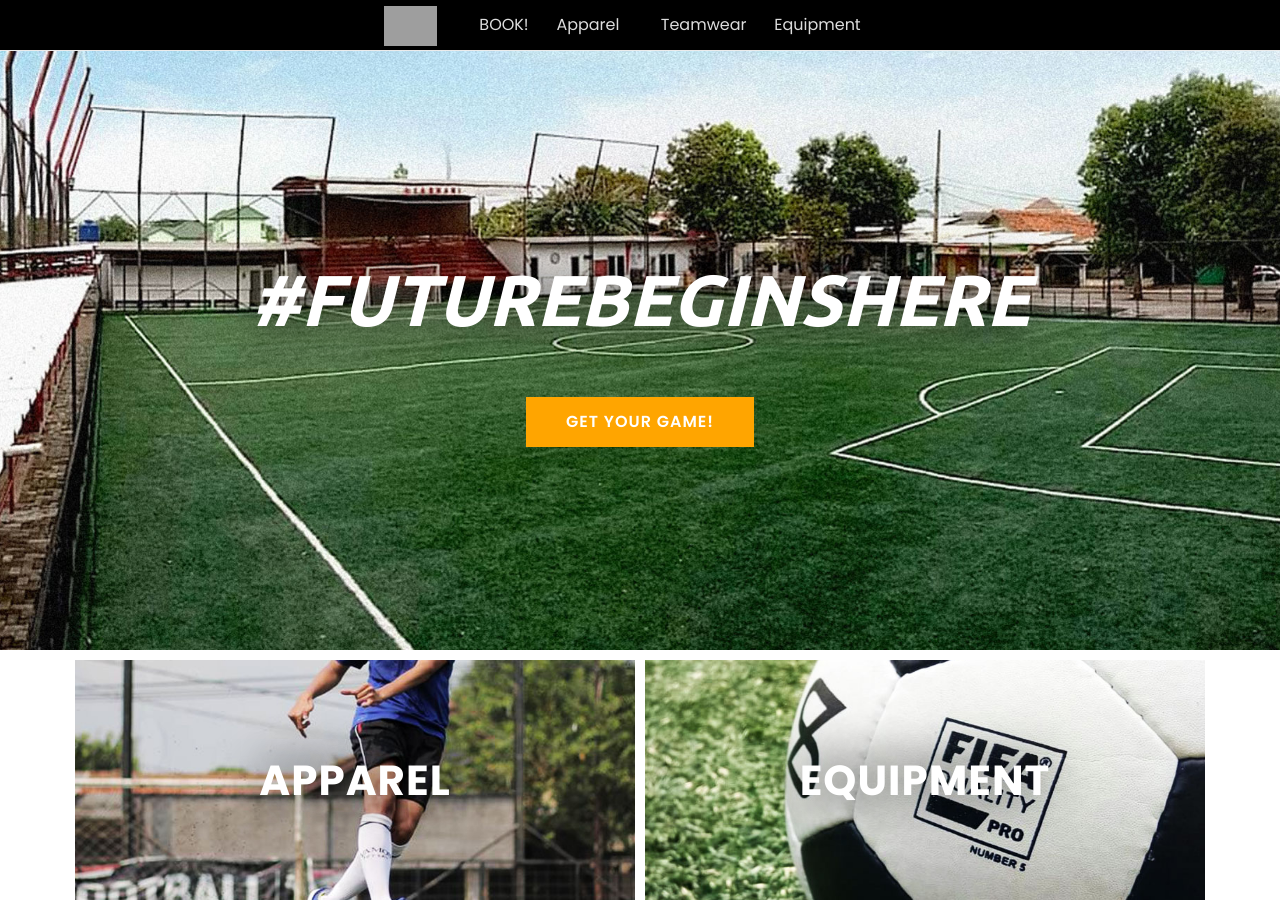
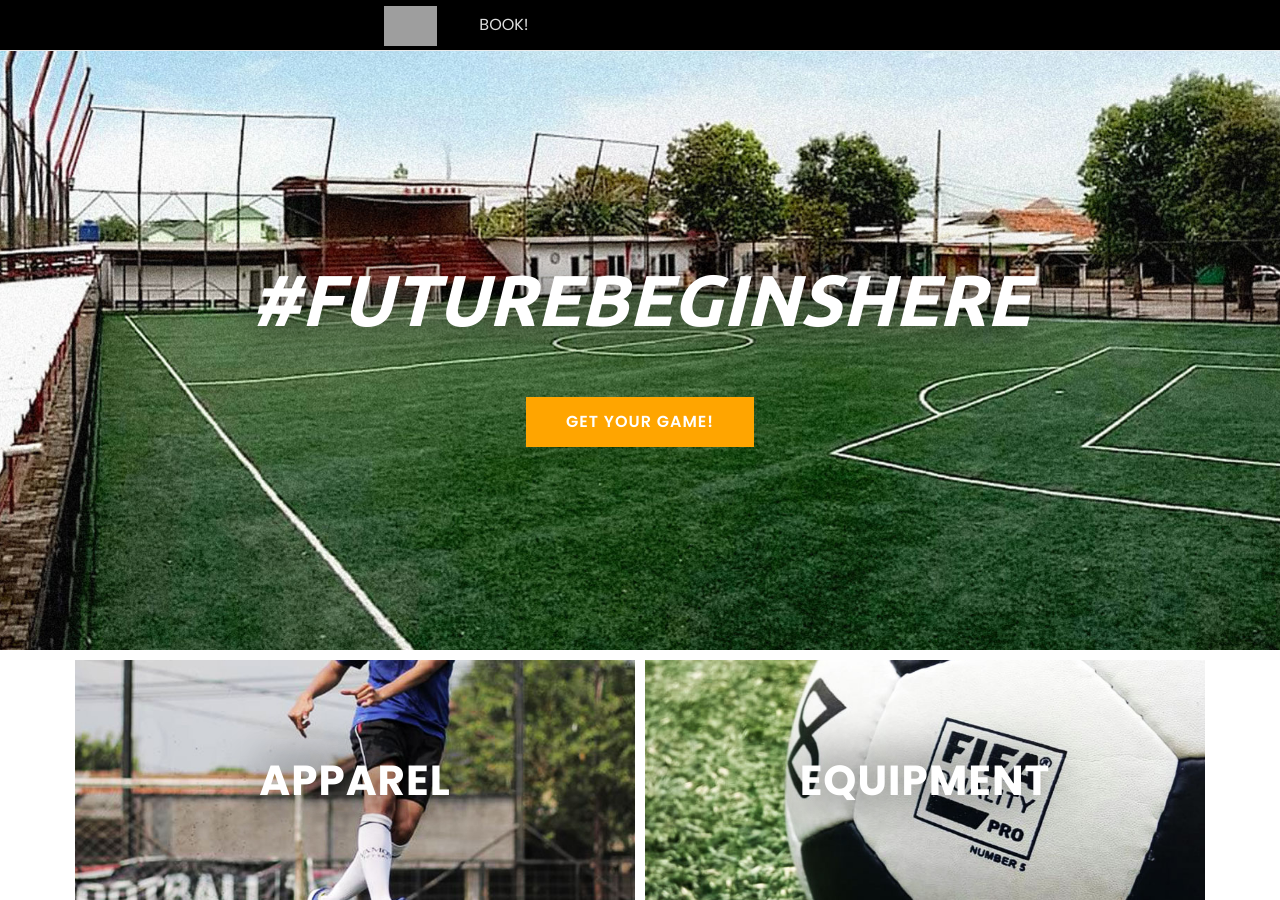
Before and after one commit to kemtol/sabnanifootball, a Jekyll site: the page built from index.html, in a window 1280 px wide and 900 px high. Built offline with Jekyll 4.4.1, drawn with Linux system fonts in a browser that asks for light colours; nearby versions of some CDN libraries; some web fonts are replaced; grey boxes are pictures that could not be loaded.

Commit message:
Update header.html

```diff
--- a/_includes/header.html
+++ b/_includes/header.html
@@ -18,7 +18,7 @@
                     <div class="classynav">
                         <ul>
                             <li><a href="blog.html">BOOK!</a></li>
-                            <li><a href="/product/apparel/">Apparel</a>
+                            <!--<li><a href="/product/apparel/">Apparel</a>
                                 <div class="megamenu container" style="transform: translatex(-50%);left: 50%;">
                                     <ul class="single-mega cn-col-3">
                                         <li class="title">Adult Apparel</li>
@@ -42,7 +42,14 @@
                                 </div>
                             </li>
                             <li><a href="/buat-baju-futsal-bola-custom.html">Teamwear</a></li>
-                            <li><a href="/product/equipment/">Equipment</a></li>
+                            <li><a href="/product/equipment/">Equipment</a></li>-->
+                                {% for menu in site.data.menu %}
+                                  <li>
+                                    <a href="{{ menu.permalink }}">
+                                      {{ menu.name }}
+                                    </a>
+                                  </li>
+                                {% endfor %}
                         </ul>
                     </div>
                     <!-- Nav End -->
```
